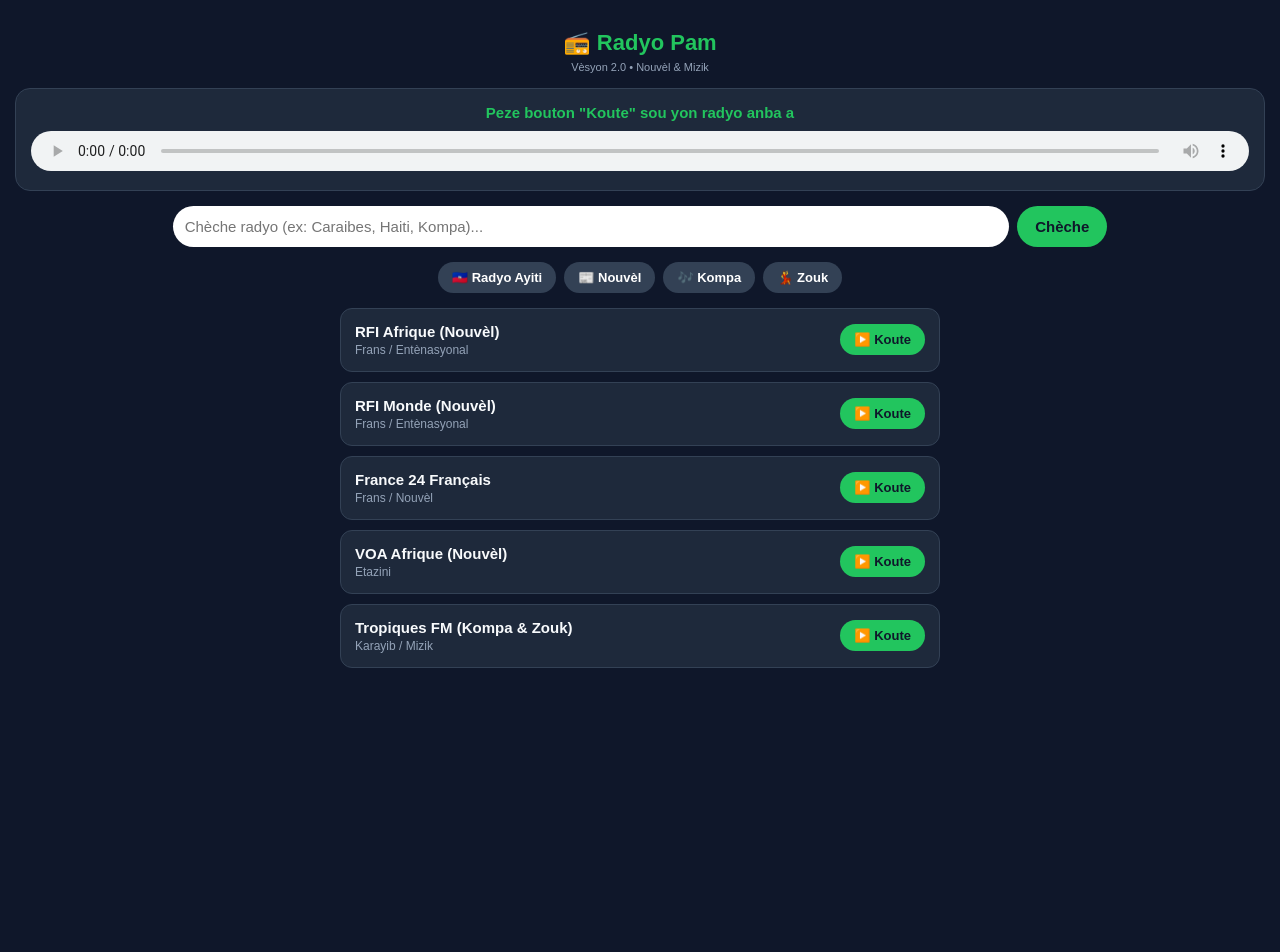
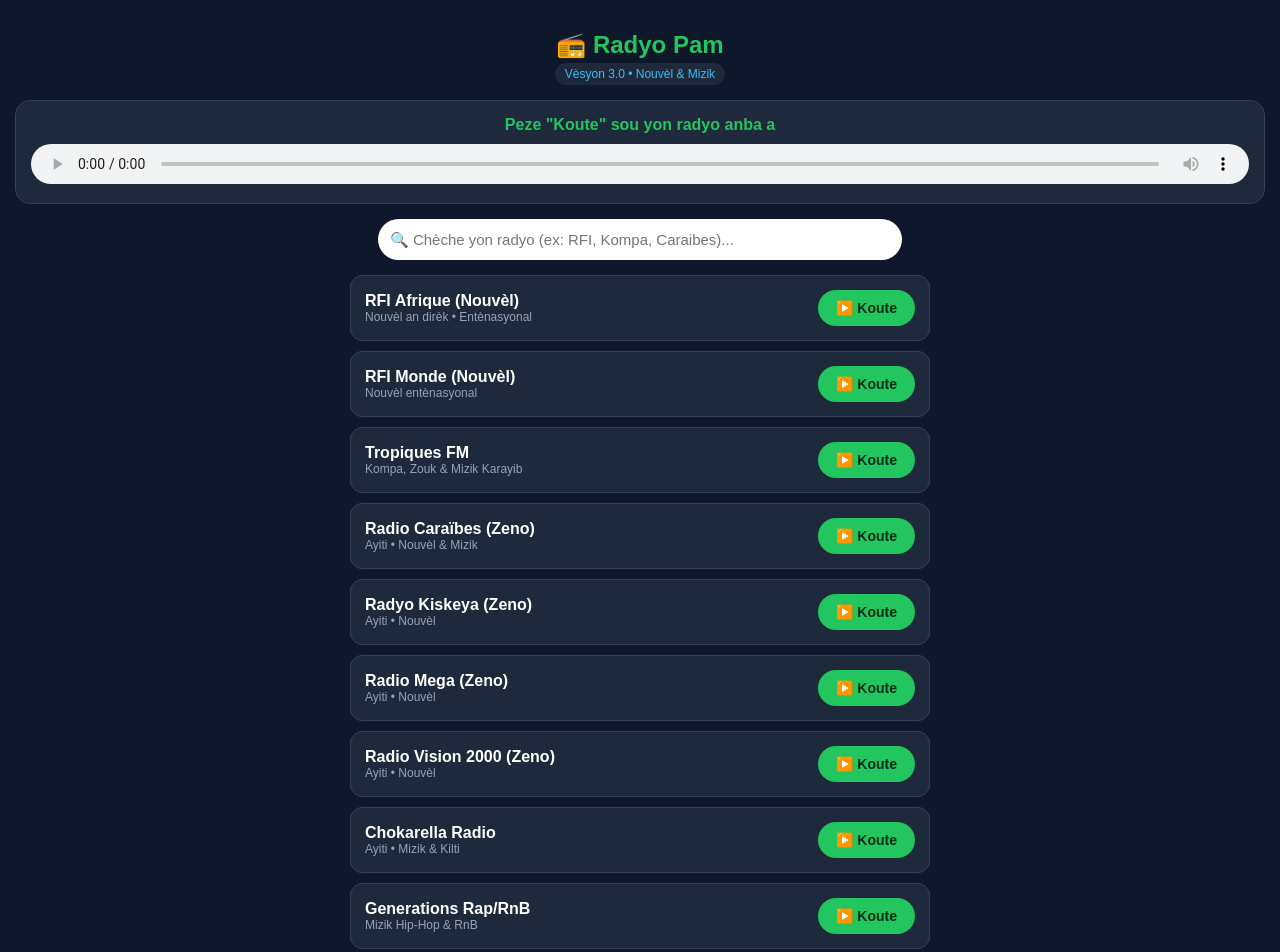
Before and after one commit to kenmleys-glitch/Radio-pam, a plain HTML site: page index.html in a window 1280 px wide. Before the commit the page ends 800 px from the top, so only its background shows below. Drawn offline with Linux system fonts and the light colour scheme; no server answers.

Commit message:
Update index.html

```diff
--- a/index.html
+++ b/index.html
@@ -3,128 +3,83 @@
 <head>
     <meta charset="UTF-8">
     <meta name="viewport" content="width=device-width, initial-scale=1.0">
-    <title>Radyo Pam v2</title>
+    <title>Radyo Pam V3</title>
     <style>
         body { font-family: Arial, sans-serif; background-color: #0f172a; color: white; margin: 0; padding: 15px; text-align: center; }
-        h1 { color: #22c55e; font-size: 22px; margin-bottom: 5px; }
-        .version { font-size: 11px; color: #94a3b8; margin-bottom: 15px; }
-        .player-box { background-color: #1e293b; padding: 15px; border-radius: 15px; margin-bottom: 15px; position: sticky; top: 10px; z-index: 100; border: 1px solid #334155; }
-        #now-playing { font-weight: bold; color: #22c55e; margin-bottom: 10px; font-size: 15px; }
+        h1 { color: #22c55e; font-size: 24px; margin-bottom: 4px; }
+        .badge { background: #1e293b; color: #38bdf8; font-size: 12px; padding: 4px 10px; border-radius: 12px; display: inline-block; margin-bottom: 15px; }
+        .player { background: #1e293b; padding: 15px; border-radius: 15px; margin-bottom: 15px; border: 1px solid #334155; position: sticky; top: 10px; z-index: 10; }
+        #status { color: #22c55e; font-weight: bold; margin-bottom: 10px; font-size: 16px; }
         audio { width: 100%; height: 40px; }
-        .search-box { display: flex; gap: 8px; margin-bottom: 15px; justify-content: center; }
-        input { padding: 12px; width: 65%; border-radius: 25px; border: none; font-size: 15px; outline: none; }
-        button { padding: 12px 18px; border-radius: 25px; border: none; background-color: #22c55e; color: #0f172a; font-weight: bold; cursor: pointer; font-size: 15px; }
-        .filters { margin-bottom: 15px; display: flex; gap: 8px; justify-content: center; flex-wrap: wrap; }
-        .filter-btn { background-color: #334155; color: white; font-size: 13px; padding: 8px 14px; }
-        .station-list { list-style: none; padding: 0; max-width: 600px; margin: 0 auto; text-align: left; }
-        .station-item { background-color: #1e293b; padding: 14px; margin-bottom: 10px; border-radius: 12px; display: flex; justify-content: space-between; align-items: center; border: 1px solid #334155; }
-        .station-name { font-weight: bold; font-size: 15px; color: #f8fafc; }
-        .station-info { font-size: 12px; color: #94a3b8; margin-top: 3px; }
+        input { width: 90%; max-width: 500px; padding: 12px; border-radius: 25px; border: none; font-size: 15px; margin-bottom: 15px; outline: none; }
+        .card { background: #1e293b; padding: 14px; margin: 0 auto 10px auto; max-width: 550px; border-radius: 12px; display: flex; justify-content: space-between; align-items: center; text-align: left; border: 1px solid #334155; }
+        button { background: #22c55e; color: #052e16; border: none; padding: 10px 18px; border-radius: 20px; font-weight: bold; font-size: 14px; cursor: pointer; }
     </style>
 </head>
 <body>
 
     <h1>📻 Radyo Pam</h1>
-    <div class="version">Vèsyon 2.0 • Nouvèl & Mizik</div>
+    <div class="badge">Vèsyon 3.0 • Nouvèl & Mizik</div>
 
-    <div class="player-box">
-        <div id="now-playing">Peze bouton "Koute" sou yon radyo anba a</div>
-        <audio id="audio-player" controls playsinline></audio>
+    <div class="player">
+        <div id="status">Peze "Koute" sou yon radyo anba a</div>
+        <audio id="player" controls playsinline></audio>
     </div>
 
-    <div class="search-box">
-        <input type="text" id="search-input" placeholder="Chèche radyo (ex: Caraibes, Haiti, Kompa)...">
-        <button onclick="searchRadio()">Chèche</button>
-    </div>
+    <input type="text" id="search" onkeyup="filterRadios()" placeholder="🔍 Chèche yon radyo (ex: RFI, Kompa, Caraibes)...">
 
-    <div class="filters">
-        <button class="filter-btn" onclick="loadStations('countrycode=HT')">🇭🇹 Radyo Ayiti</button>
-        <button class="filter-btn" onclick="loadStations('tag=news')">📰 Nouvèl</button>
-        <button class="filter-btn" onclick="loadStations('tag=kompa')">🎶 Kompa</button>
-        <button class="filter-btn" onclick="loadStations('tag=zouk')">💃 Zouk</button>
-    </div>
-
-    <ul class="station-list" id="station-list">
-        <p style="text-align:center; color:#94a3b8;">Ap chaje estasyon radyo yo...</p>
-    </ul>
+    <div id="list"></div>
 
     <script>
-        const stationList = document.getElementById("station-list");
-        const audioPlayer = document.getElementById("audio-player");
-        const nowPlaying = document.getElementById("now-playing");
-
-        // Radyo entènasyonal ak Ayiti ki verifye 100% fonksyonèl
-        const backupStations = [
-            { name: "RFI Afrique (Nouvèl)", country: "Frans / Entènasyonal", url_resolved: "https://infomaniak.ch" },
-            { name: "RFI Monde (Nouvèl)", country: "Frans / Entènasyonal", url_resolved: "https://infomaniak.ch" },
-            { name: "France 24 Français", country: "Frans / Nouvèl", url_resolved: "https://akamaihd.net" },
-            { name: "VOA Afrique (Nouvèl)", country: "Etazini", url_resolved: "https://akamaistream.net" },
-            { name: "Tropiques FM (Kompa & Zouk)", country: "Karayib / Mizik", url_resolved: "https://infomaniak.ch" }
+        const radios = [
+            { name: "RFI Afrique (Nouvèl)", desc: "Nouvèl an dirèk • Entènasyonal", url: "https://infomaniak.ch" },
+            { name: "RFI Monde (Nouvèl)", desc: "Nouvèl entènasyonal", url: "https://infomaniak.ch" },
+            { name: "Tropiques FM", desc: "Kompa, Zouk & Mizik Karayib", url: "https://infomaniak.ch" },
+            { name: "Radio Caraïbes (Zeno)", desc: "Ayiti • Nouvèl & Mizik", url: "https://zeno.fm" },
+            { name: "Radyo Kiskeya (Zeno)", desc: "Ayiti • Nouvèl", url: "https://zeno.fm" },
+            { name: "Radio Mega (Zeno)", desc: "Ayiti • Nouvèl", url: "https://zeno.fm" },
+            { name: "Radio Vision 2000 (Zeno)", desc: "Ayiti • Nouvèl", url: "https://zeno.fm" },
+            { name: "Chokarella Radio", desc: "Ayiti • Mizik & Kilti", url: "https://zeno.fm" },
+            { name: "Generations Rap/RnB", desc: "Mizik Hip-Hop & RnB", url: "https://infomaniak.ch" }
         ];
 
-        function displayStations(stations) {
-            stationList.innerHTML = "";
-            if (!stations || stations.length === 0) {
-                stationList.innerHTML = "<p style='text-align:center;'>Pa gen radyo ki jwenn. Eseye yon lòt mo.</p>";
-                return;
-            }
-            stations.forEach(station => {
-                const streamUrl = station.url_resolved || station.url;
-                if (streamUrl && streamUrl.startsWith("https")) {
-                    const li = document.createElement("li");
-                    li.className = "station-item";
-                    li.innerHTML = `
-                        <div style="padding-right:10px;">
-                            <div class="station-name">${station.name}</div>
-                            <div class="station-info">${station.country || 'Entènasyonal'} ${station.tags ? '• ' + station.tags.split(',')[0] : ''}</div>
-                        </div>
-                        <button style="padding: 8px 14px; font-size: 13px; white-space: nowrap;" onclick="playStation('${station.name.replace(/'/g, "\\'")}', '${streamUrl}')">▶️ Koute</button>
-                    `;
-                    stationList.appendChild(li);
-                }
+        const list = document.getElementById("list");
+        const player = document.getElementById("player");
+        const status = document.getElementById("status");
+
+        function render(items) {
+            list.innerHTML = "";
+            items.forEach(r => {
+                const div = document.createElement("div");
+                div.className = "card";
+                div.innerHTML = `
+                    <div>
+                        <div style="font-weight:bold; font-size:16px;">${r.name}</div>
+                        <div style="color:#94a3b8; font-size:12px;">${r.desc}</div>
+                    </div>
+                    <button onclick="play('${r.name}', '${r.url}')">▶️ Koute</button>
+                `;
+                list.appendChild(div);
             });
         }
 
-        function playStation(name, url) {
-            nowPlaying.textContent = "⏳ Ap konekte ak: " + name + "...";
-            audioPlayer.pause();
-            audioPlayer.src = url;
-            audioPlayer.load();
-
-            const playPromise = audioPlayer.play();
-            if (playPromise !== undefined) {
-                playPromise.then(() => {
-                    nowPlaying.textContent = "🔊 Ap jwe: " + name;
-                }).catch(error => {
-                    nowPlaying.textContent = "⚠️ Radyo sa a pa reponn. Eseye yon lòt nan lis la.";
-                });
-            }
+        function filterRadios() {
+            const q = document.getElementById("search").value.toLowerCase();
+            const filtered = radios.filter(r => r.name.toLowerCase().includes(q) || r.desc.toLowerCase().includes(q));
+            render(filtered);
         }
 
-        async function loadStations(queryParam) {
-            stationList.innerHTML = "<p style='text-align:center; color:#94a3b8;'>Ap chèche estasyon ki an dirèk...</p>";
-            try {
-                const url = `https://radio-browser.info{queryParam}&limit=40&hidebroken=true&order=clickcount&reverse=true`;
-                const res = await fetch(url);
-                const data = await res.json();
-                if (data && data.length > 0) {
-                    displayStations(data);
-                } else {
-                    displayStations(backupStations);
-                }
-            } catch (err) {
-                displayStations(backupStations);
-            }
+        function play(name, url) {
+            status.textContent = "⏳ Ap konekte ak: " + name + "...";
+            player.src = url;
+            player.play().then(() => {
+                status.textContent = "🔊 Ap jwe: " + name;
+            }).catch(e => {
+                status.textContent = "⚠️ Radyo sa a pa disponib kounye a. Eseye yon lòt.";
+            });
         }
 
-        function searchRadio() {
-            const query = document.getElementById("search-input").value.trim();
-            if (!query) return;
-            loadStations(`name=${encodeURIComponent(query)}`);
-        }
-
-        // Chaje radyo Ayiti yo lè paj la louvri
-        loadStations('countrycode=HT');
+        render(radios);
     </script>
 </body>
 </html>
```
